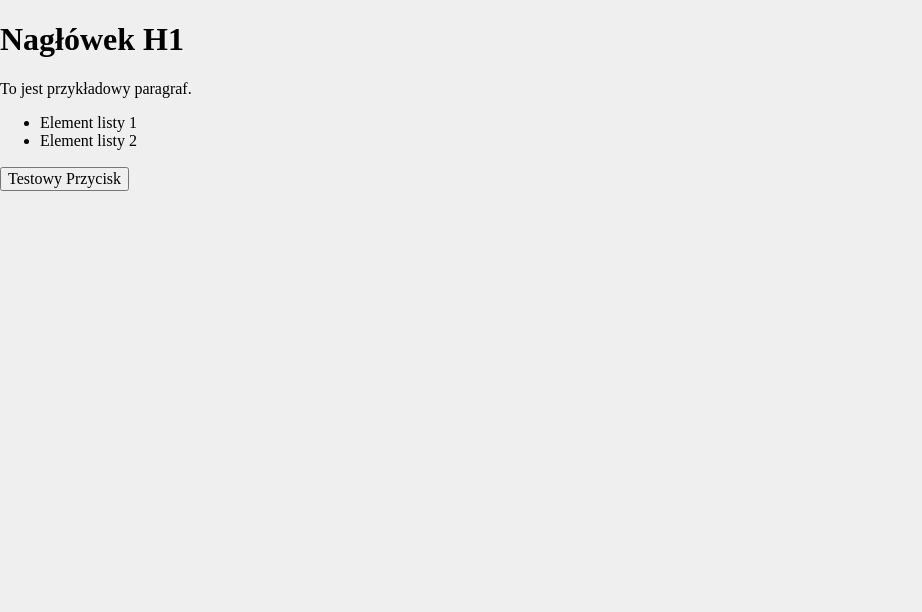
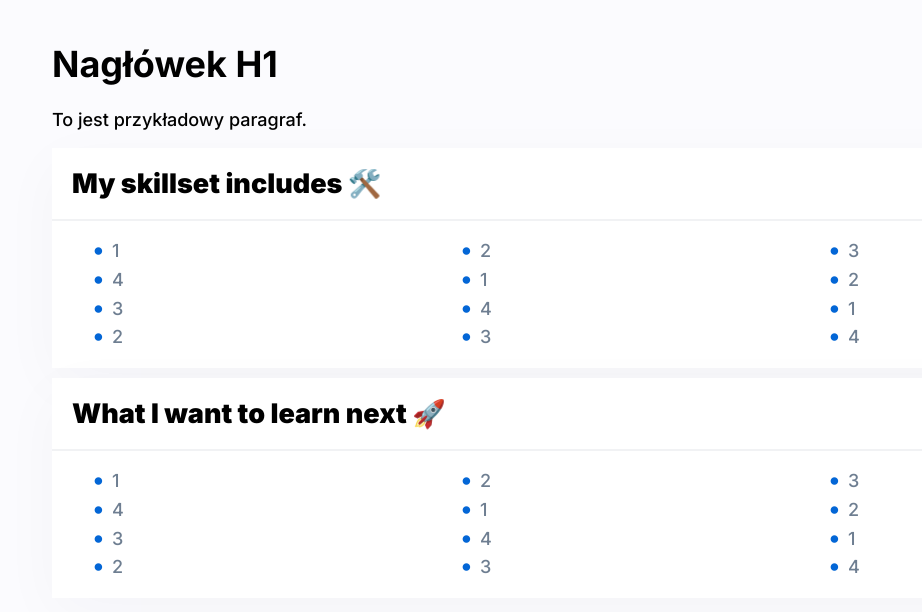
Before and after one commit to MarcinJankowski00/personal-homepage, a React (Create React App) app: page / in a window 1280 px wide. Shown: the top 612 px of the page, without its empty margins (0-922 px from the left). Built offline with nearby package versions, Linux system fonts and the light colour scheme.

Commit message:
Added font and List

```diff
--- a/public/index.html
+++ b/public/index.html
@@ -1,14 +1,17 @@
 <!DOCTYPE html>
 <html lang="en">
+
 <head>
   <meta charset="utf-8" />
   <link rel="icon" href="%PUBLIC_URL%/favicon.ico" />
+  <link rel="preconnect" href="https://fonts.googleapis.com">
+  <link rel="preconnect" href="https://fonts.gstatic.com" crossorigin>
+  <link
+    href="https://fonts.googleapis.com/css2?family=Inter:ital,opsz,wght@0,14..32,100..900;1,14..32,100..900&display=swap"
+    rel="stylesheet">
   <meta name="viewport" content="width=device-width, initial-scale=1" />
   <meta name="theme-color" content="#000000" />
-    <meta
-      name="description"
-      content="Web site created using create-react-app"
-    />
+  <meta name="description" content="Web site created using create-react-app" />
   <link rel="apple-touch-icon" href="%PUBLIC_URL%/logo192.png" />
   <!--
       manifest.json provides metadata used when your web app is installed on a
@@ -26,6 +29,7 @@
     -->
   <title>React App</title>
 </head>
+
 <body>
   <noscript>You need to enable JavaScript to run this app.</noscript>
   <div id="root"></div>
@@ -40,4 +44,5 @@
       To create a production bundle, use `npm run build` or `yarn build`.
     -->
 </body>
+
 </html>
--- a/src/App.js
+++ b/src/App.js
@@ -1,19 +1,26 @@
 import React from 'react';
+import Container from "./Container"
 import { GlobalStyle } from './globalStyle';
+import SkillsetList from './List/SkillsetList';
+import WantToLearnListList from './List/WantToLearnList';
+import Section from './Section';
 
 function App() {
   return (
     <>
-    <GlobalStyle />
-    <div>
-      <h1>Nagłówek H1</h1>
-      <p>To jest przykładowy paragraf.</p>
-      <ul>
-        <li>Element listy 1</li>
-        <li>Element listy 2</li>
-      </ul>
-      <button>Testowy Przycisk</button>
-    </div>
+      <GlobalStyle />
+      <Container>
+        <h1>Nagłówek H1</h1>
+        <p>To jest przykładowy paragraf.</p>
+        <Section
+          title="My skillset includes 🛠️"
+          content={<SkillsetList />}
+        />
+        <Section
+          title="What I want to learn next 🚀"
+          content={<WantToLearnListList />}
+        />
+      </Container>
     </>
   );
 }
--- /dev/null
+++ b/src/Container/index.js
@@ -0,0 +1,9 @@
+import { Main } from "./styled";
+
+const Container = ({ children }) => (
+    <Main>
+        {children}
+    </Main>
+);
+
+export default Container;
--- /dev/null
+++ b/src/Container/styled.js
@@ -0,0 +1,7 @@
+import styled from "styled-components";
+
+export const Main = styled.main`
+    max-width: 1216px;
+    padding: 20px;
+    margin: 0 auto;
+`;
--- /dev/null
+++ b/src/List/SkillsetList/index.js
@@ -0,0 +1,23 @@
+import { List, Item } from "../styled";
+
+const SkillsetList = () => {
+
+    return (
+        <List>
+            <Item>1</Item>
+            <Item>2</Item>
+            <Item>3</Item>
+            <Item>4</Item>
+            <Item>1</Item>
+            <Item>2</Item>
+            <Item>3</Item>
+            <Item>4</Item>
+            <Item>1</Item>
+            <Item>2</Item>
+            <Item>3</Item>
+            <Item>4</Item>
+        </List >
+    );
+};
+
+export default SkillsetList;
--- /dev/null
+++ b/src/List/WantToLearnList/index.js
@@ -0,0 +1,23 @@
+import { List, Item } from "../styled";
+
+const WantToLearnListList = () => {
+
+    return (
+        <List>
+            <Item>1</Item>
+            <Item>2</Item>
+            <Item>3</Item>
+            <Item>4</Item>
+            <Item>1</Item>
+            <Item>2</Item>
+            <Item>3</Item>
+            <Item>4</Item>
+            <Item>1</Item>
+            <Item>2</Item>
+            <Item>3</Item>
+            <Item>4</Item>
+        </List >
+    );
+};
+
+export default WantToLearnListList;
--- /dev/null
+++ b/src/List/styled.js
@@ -0,0 +1,22 @@
+
+import styled from "styled-components";
+
+export const List = styled.ul`
+    list-style: none;
+    display: grid;
+    grid-template-columns: 1fr 1fr 1fr;
+    grid-gap: 8px;
+    margin: 0;
+`;
+
+export const Item = styled.li`
+    color: ${({ theme }) => theme.color.textsecondary};
+    &::before {
+        content: '•';
+        font-size: 24px;
+        line-height: 17px;
+        position: absolute;
+        margin-left: -20px;
+        color: ${({ theme }) => theme.color.listdot};
+    }
+`;
--- /dev/null
+++ b/src/Section/index.js
@@ -0,0 +1,17 @@
+import { Segment, Header, Title, Content } from "./styled";
+
+const Section = ({ title, content, extraElementContent }) => (
+    <Segment>
+        <Header>
+            <Title>
+                {title}
+            </Title>
+            {extraElementContent}
+        </Header>
+        <Content>
+            {content}
+        </Content>
+    </Segment>
+);
+
+export default Section;
--- /dev/null
+++ b/src/Section/styled.js
@@ -0,0 +1,30 @@
+import styled from "styled-components";
+
+export const Segment = styled.section`
+    margin: 10px 0;
+    background-color: ${({ theme }) => theme.color.white};
+    box-shadow: 0px 16px 58px 0px #090A3308;
+`;
+
+export const Header = styled.div`
+    display: grid;
+    grid-template-columns: 1fr auto;
+    grid-gap: 10px;
+    align-items: center;
+    border-bottom: 2px solid ${({ theme }) => theme.color.headerunderline};
+    padding: 20px;
+    margin: 0;
+
+    @media(max-width: ${({ theme }) => theme.breakpoint.mobileMax}px) {
+        grid-template-columns: 1fr;
+    }
+`;
+
+export const Title = styled.h2`
+    margin: 0;
+    font-weight: 900;
+`;
+
+export const Content = styled.div`
+    padding: 20px;
+`;
--- a/src/globalStyle.js
+++ b/src/globalStyle.js
@@ -2,8 +2,12 @@ import { createGlobalStyle } from "styled-components";
 
 export const GlobalStyle = createGlobalStyle`
   body {
-    font-size: 16px;
-    background-color: #efefef;
+    font-family: "Inter", sans-serif;
+    font-optical-sizing: auto;
+    font-weight: 500;
+    font-style: normal;
+    font-size: 18px;
+    background-color: ${({ theme }) => theme.color.appbackground};
     justify-content: center;
     margin: 0;
     padding: 0;
--- a/src/theme.js
+++ b/src/theme.js
@@ -1,7 +1,10 @@
 export const theme = {
     color: {
         black: "#000000",
-        grey: "#E4E6F0",
+        headerunderline: "#D1D5DA4D",
+        textsecondary: "#6E7E91",
+        appbackground: "#FBFBFE",
+        listdot: "#0366D6",
         white: "#FFFFFF",
         darkerGrey: "#7E839A",
         scienceBlue: "#0044CC",
```
Lines whose indentation alone changed are shown as unchanged.
